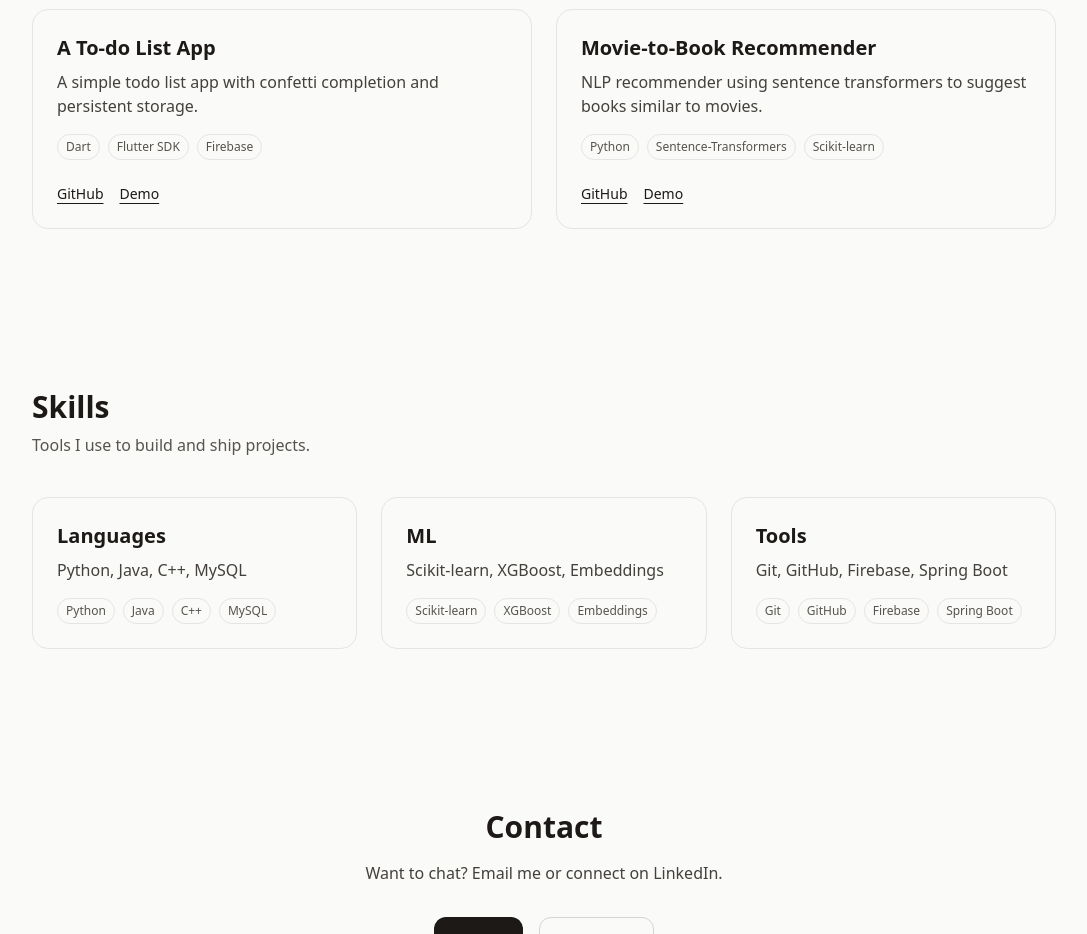
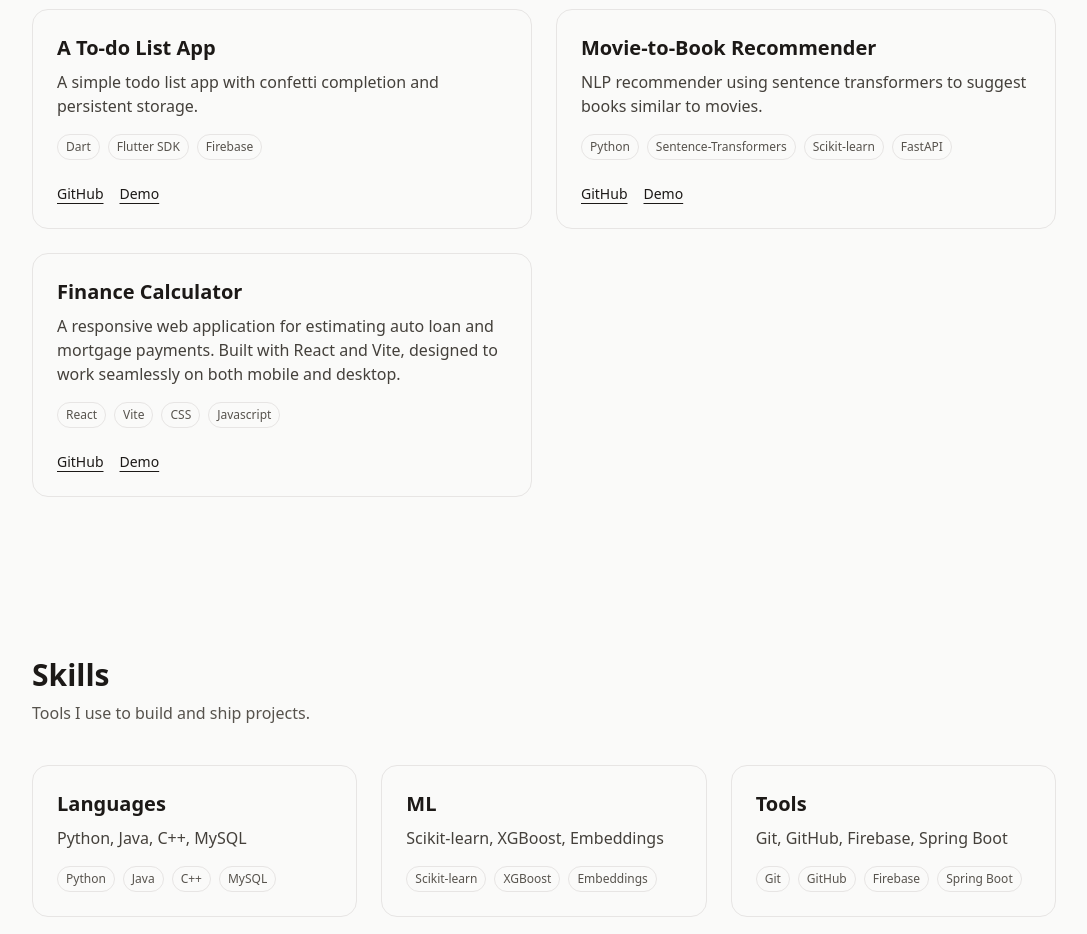
Before and after one commit to brcaste/portfolio_page, a website: page index.html in a window 1280 px wide. Shown: the part 1360-2294 px from the top of the page, without its empty margins (96-1183 px from the left). Drawn offline with Linux system fonts and the light colour scheme.

Commit message:
adding new project

```diff
--- a/index.html
+++ b/index.html
@@ -126,6 +126,7 @@
                     <li class="pill">Python</li>
                     <li class="pill">Sentence-Transformers</li>
                     <li class="pill">Scikit-learn</li>
+                    <li class="pill">FastAPI</li>
                 </ul>
                 <div class="link-row">
                     <a href="https://github.com/brcaste/Movie-to-book-recommender.git" target="_blank"
@@ -135,21 +136,25 @@
                 </div>
             </article>
 
-            <!--            <article class="card">-->
-            <!--                <h3 class="card-title">Weather Health Risk Prediction</h3>-->
-            <!--                <p class="card-text">-->
-            <!--                    Regression model predicting health risk scores from weather features.-->
-            <!--                </p>-->
-            <!--                <ul class="pill-row">-->
-            <!--                    <li class="pill">Python</li>-->
-            <!--                    <li class="pill">XGBoost</li>-->
-            <!--                    <li class="pill">RandomForest</li>-->
-            <!--                </ul>-->
-            <!--                <div class="link-row">-->
-            <!--                    <a href="https://github.com/brcaste/Weather-Health-Risk-Prediction/tree/main/Weather_Prediciton"-->
-            <!--                       target="_blank" rel="noopener noreferrer" class="link-underline">GitHub</a>-->
-            <!--                </div>-->
-            <!--            </article>-->
+            <article class="card">
+                <h3 class="card-title">Finance Calculator</h3>
+                <p class="card-text">
+                    A responsive web application for estimating auto loan and mortgage payments. Built with React and
+                    Vite, designed to work seamlessly on both mobile and desktop.
+                </p>
+                <ul class="pill-row">
+                    <li class="pill">React</li>
+                    <li class="pill">Vite</li>
+                    <li class="pill">CSS</li>
+                    <li class="pill">Javascript</li>
+                </ul>
+                <div class="link-row">
+                    <a href="https://github.com/brcaste/finance-calculator.git" target="_blank"
+                       rel="noopener noreferrer" class="link-underline">GitHub</a>
+                    <a href="brcaste.github.io/finance-calculator/" target="_blank" rel="noopener noreferrer"
+                       class="link-underline">Demo</a>
+                </div>
+            </article>
         </div>
     </div>
 </section>
```
